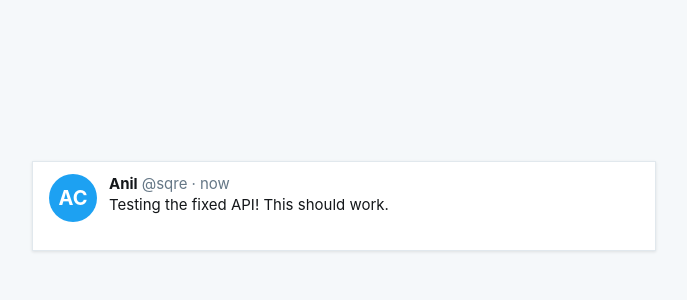
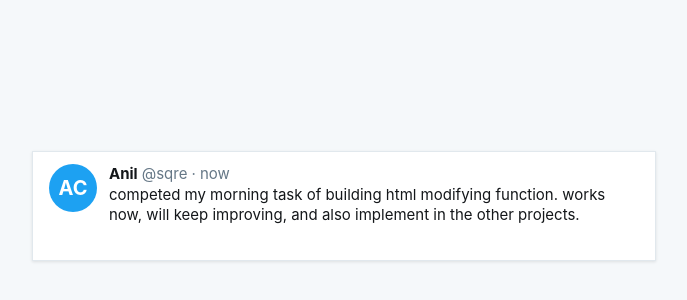
Before and after one commit to eipieq/anil-tweet-site, a website: page index.html in a window 1280 px wide. Shown: the part 214-514 px from the top of the page, without its empty margins (296-983 px from the left). Drawn offline with Linux system fonts and the light colour scheme.

Commit message:
Update tweet: competed my morning task of building html modifyin...

```diff
--- a/index.html
+++ b/index.html
@@ -147,7 +147,7 @@
                     <span class="timestamp">· now</span>
                 </div>
                 <div class="tweet-text">
-                    Testing the fixed API! This should work.
+                    competed my morning task of building html modifying function. works now, will keep improving, and also implement in the other projects.
                 </div>
             </div>
         </div>
```
